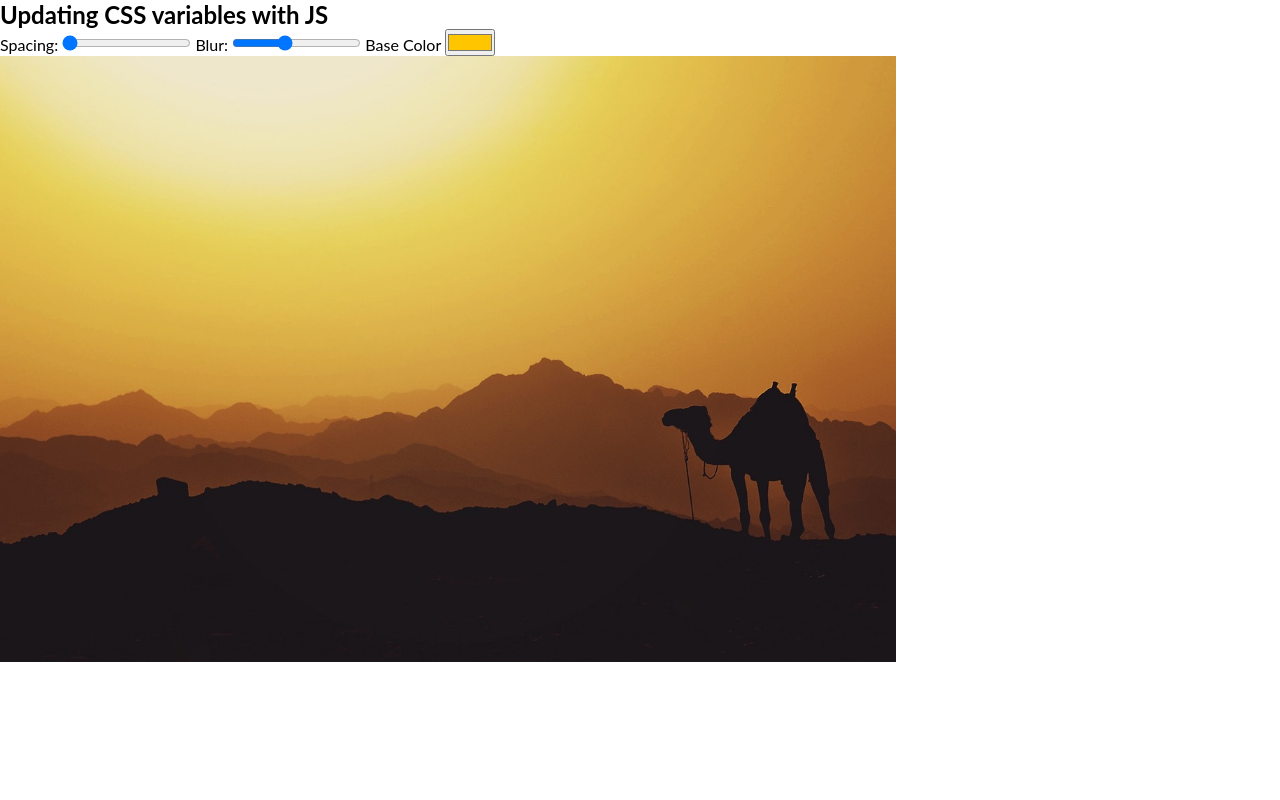
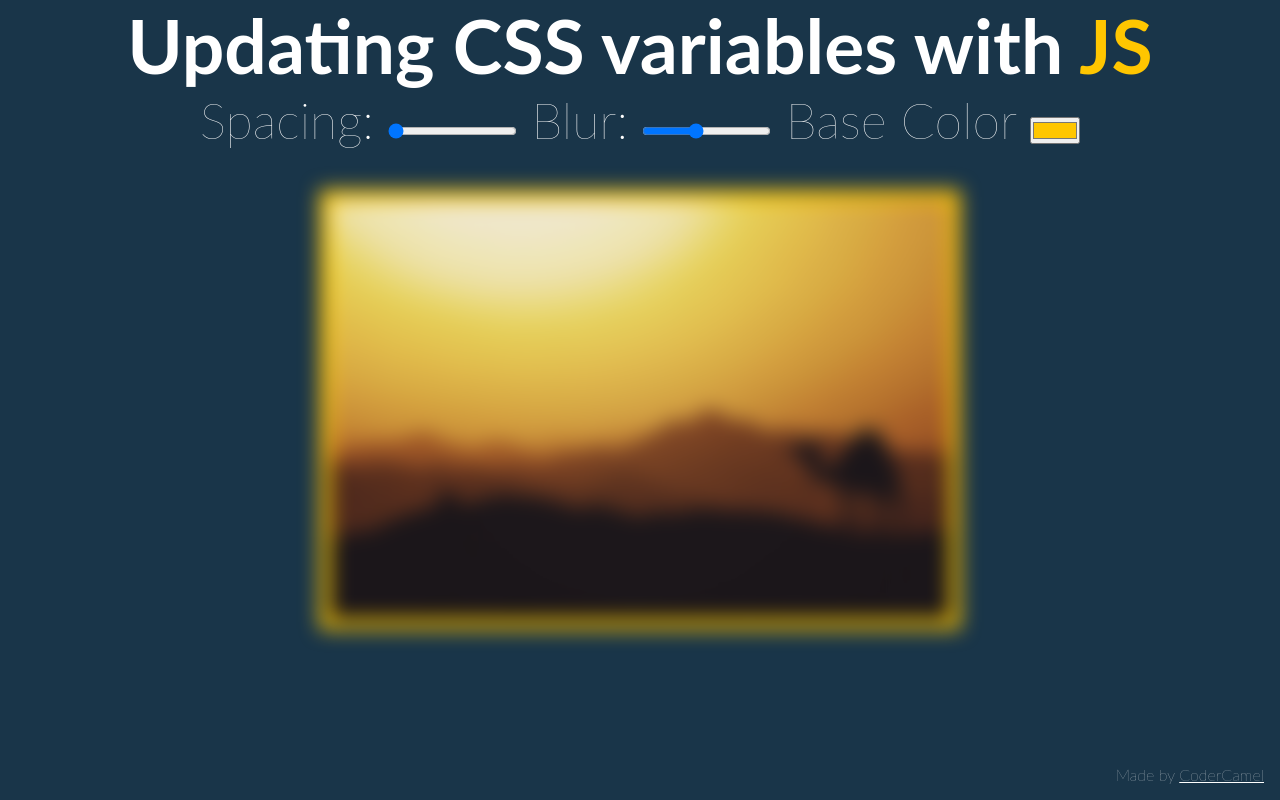
Before and after one commit to CoderCamel/Updating-CSS-variables-with-JS, a plain HTML site: page index.html in a window 1280 px wide. Drawn offline with Linux system fonts and the light colour scheme.

Commit message:
feat: sliders now functional

```diff
--- a/app.js
+++ b/app.js
@@ -0,0 +1,9 @@
+const inputs = document.querySelectorAll(".controls input");
+
+function handleUpdate() {
+    const suffix = this.dataset.sizing || "";
+    document.documentElement.style.setProperty(`--${this.name}`, this.value + suffix);
+}
+
+inputs.forEach(input => input.addEventListener("change", handleUpdate));
+inputs.forEach(input => input.addEventListener("mousemove", handleUpdate));
--- a/index.html
+++ b/index.html
@@ -2,13 +2,13 @@
 <html lan="en">
 <head>
     <meta charset="utf-8">
-    <meta name="viewport" content="width=device-width, inital-scale=1.0">
+    <meta name="viewport" content="width=device-width, initial-scale=1.0">
     <meta http-equiv="X-UA-Compatible" content="ie-edge">
     <title>Updating CSS variables with JS</title>
     <link rel="stylesheet" href="style.css">
 </head>
 <body>
-    <h2>Updating CSS variables with <span class="h1">JS</span></h2>
+    <h2>Updating CSS variables with <span class="hl">JS</span></h2>
     <div class="controls">
         <label for="spacing">Spacing:</label>
         <input type="range" name="spacing" min="10" max="200" value="10" data-sizing="px">
@@ -21,6 +21,7 @@
     </div>
 
     <img class="camel-image" src="/images/mountain.jpg" alt="Camel in mountain landscape">
+    <footer>Made by <a href="https://github.com/CoderCamel/" target="_blank">CoderCamel</a></footer>
     <script src="app.js"></script>
 </body>
 </html>
--- a/style.css
+++ b/style.css
@@ -1,3 +1,9 @@
+:root {
+    --base: #ffc600;
+    --spacing: 10px;
+    --blur: 10px;
+}
+
 * {
     box-sizing: border-box;
     padding: 0;
@@ -6,8 +12,38 @@
 
 body {
     font-family: lato;
+    text-align: center;
+    background-color: #193549;
+    color: white;
+    font-size: 50px;
+    font-weight: 100;
+}
+
+img {
+    padding: var(--spacing);
+    background-color: var(--base);
+    filter: blur(var(--blur));
+}
+
+a, a:visited {
+    color: white;
+}
+
+footer {
+    font-size: 16px;
+    position: absolute;
+    right: 16px;
+    bottom: 16px;
+}
+
+.hl {
+    color: var(--base);
+}
+
+.controls {
+    margin-bottom: 40px;
 }
 
 .camel-image {
-    width: 70%
+    width: 50%
 }
```
